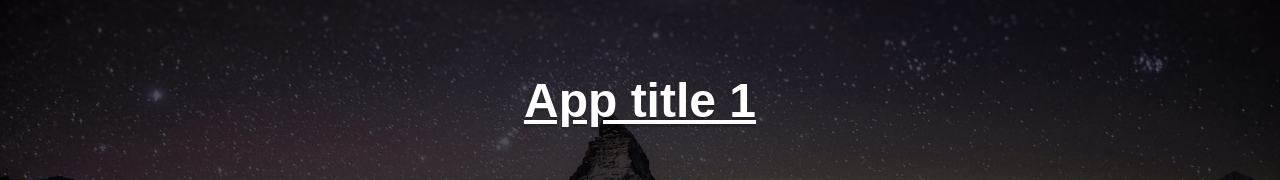
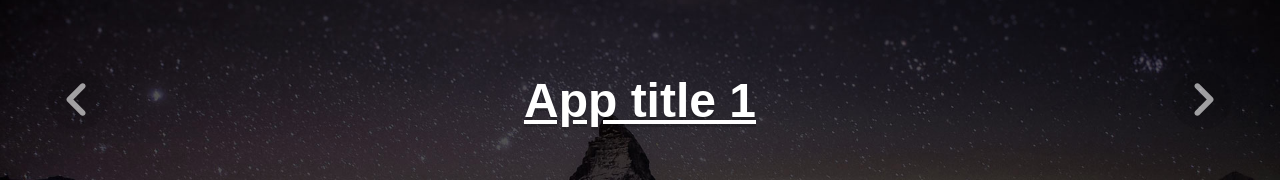
Before and after one commit to alxers/app_gallery, a plain HTML site: page index.html in a window 1280 px wide. Shown: the part 180-360 px from the top of the page. Drawn offline with Linux system fonts and the light colour scheme.

Commit message:
Add arrows

```diff
--- a/index.html
+++ b/index.html
@@ -32,6 +32,15 @@
           <a href="#">App title 3</a>
         </p>
       </figure>
+
+      <div class="secondary-controls">
+        <div class="superfluous">
+          <nav>
+            <a href="#" class="superfluous-arrow superfluous-arrow-left"><img src="img/arrow-left.svg" alt="Left pointing arrow"></a>
+            <a href="#" class="superfluous-arrow superfluous-arrow-right"><img src="img/arrow-right.svg" alt="Right pointing arrow"></a>
+          </nav>
+        </div>
+      </div>
 
       <div class="controls">
         <a href="#item-1" class="control-button js-control-button-1">•</a>
--- a/main.css
+++ b/main.css
@@ -431,10 +431,6 @@ border-color: transparent #fff200 transparent transparent;
 
 /* Custom styles */
 
-.gallery .item {
-
-}
-
 .gallery {
   height: 70vh;
   box-shadow: 0px 0px 4px 2px #000;
@@ -453,6 +449,56 @@ border-color: transparent #fff200 transparent transparent;
 .gallery .item:nth-of-type(3) {
   background: url('bg3.jpg') no-repeat center center fixed;
   background-size: cover;
+}
+
+.gallery .secondary-controls {
+  position: absolute;
+  width: 100%;
+  height: 100%;
+  /* z-index: 2; */
+  pointer-events: none;
+  top: 0;
+  display: flex;
+  flex-direction: column;
+  justify-content: center;
+}
+
+.superfluous-arrow {
+  pointer-events: auto;
+  height: 60px;
+  width: 60px;
+  border-radius: 60px;
+  color: rgba(255, 255, 255, 0.6);
+  /* font-size: 3em; */
+  /* font-weight: bold; */
+  /* text-decoration: none; */
+  /* text-align: center; */
+  background: rgba(0, 0, 0, 0.1);
+  transition: all .25s;
+}
+
+.superfluous-arrow:hover {
+  transform: scale(1.1);
+}
+
+.superfluous-arrow-left {
+  float: left;
+  margin-left: 3em;
+}
+
+.superfluous-arrow-left img {
+  margin-top: 5px;
+  margin-left: 3px;
+}
+
+.superfluous-arrow-right {
+  float: right;
+  margin-right: 3em;
+}
+
+.superfluous-arrow-right img {
+  margin-top: 5px;
+  margin-left: 7px;
 }
 
 .description {
--- a/main.js
+++ b/main.js
@@ -4,7 +4,7 @@ document.addEventListener('DOMContentLoaded', function(event) {
   let descriptionLinks = document.querySelectorAll('.description-item');
   let appLinkNum;
 
-  let intId = startSlider();
+  // let intId = startSlider();
 
   document.addEventListener('click', function(e) {
     for (let i = 0; i < appLinks.length; i++) {
```
Also changed, not shown: img/arrow-left.svg (added), img/arrow-right.svg (added).
